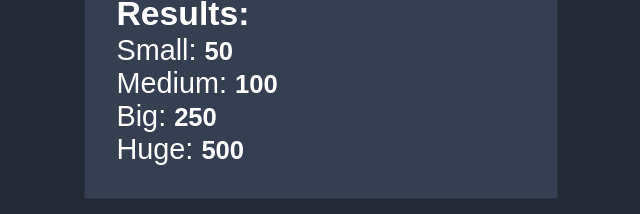
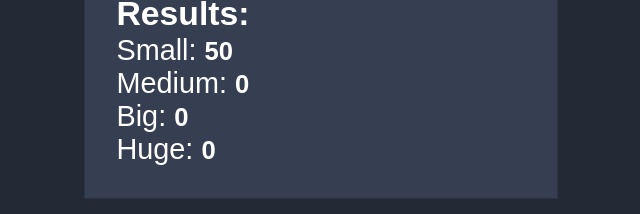
Before and after one commit to Djokaras/PotCalculator, a plain HTML site: page index.html in a window 1280 px wide. Both pictures are taken after typing "5" into the empty fields and a click on the button "Calculate Pot". Shown: the part 181-395 px from the top of the page, without its empty margins (319-959 px from the left). Drawn offline with Linux system fonts and the light colour scheme.

Commit message:
Calculation corrections

```diff
--- a/index.html
+++ b/index.html
@@ -128,11 +128,11 @@
             // Get the big blind value
             var bigBlind = parseFloat(bigBlindInput.value);
 
-            // Arbitrary calculations for small, medium, big, and huge pots
-            var smallPot = Math.round(bigBlind * 10).toLocaleString();
-            var mediumPot = Math.round(bigBlind * 20).toLocaleString();
-            var bigPot = Math.round(bigBlind * 50).toLocaleString();
-            var hugePot = Math.round(bigBlind * 100).toLocaleString();
+            // Adjusted calculations for small, medium, big, and huge pots
+            var smallPot = bigBlind <= 10 ? Math.round(bigBlind * 10).toLocaleString() : '0';
+            var mediumPot = bigBlind > 10 && bigBlind <= 30 ? Math.round(bigBlind * 20).toLocaleString() : '0';
+            var bigPot = bigBlind > 30 && bigBlind <= 50 ? Math.round(bigBlind * 50).toLocaleString() : '0';
+            var hugePot = bigBlind > 50 ? Math.round(bigBlind * 100).toLocaleString() : '0';
 
             // Display the results
             smallResultSpan.textContent = smallPot;
```
